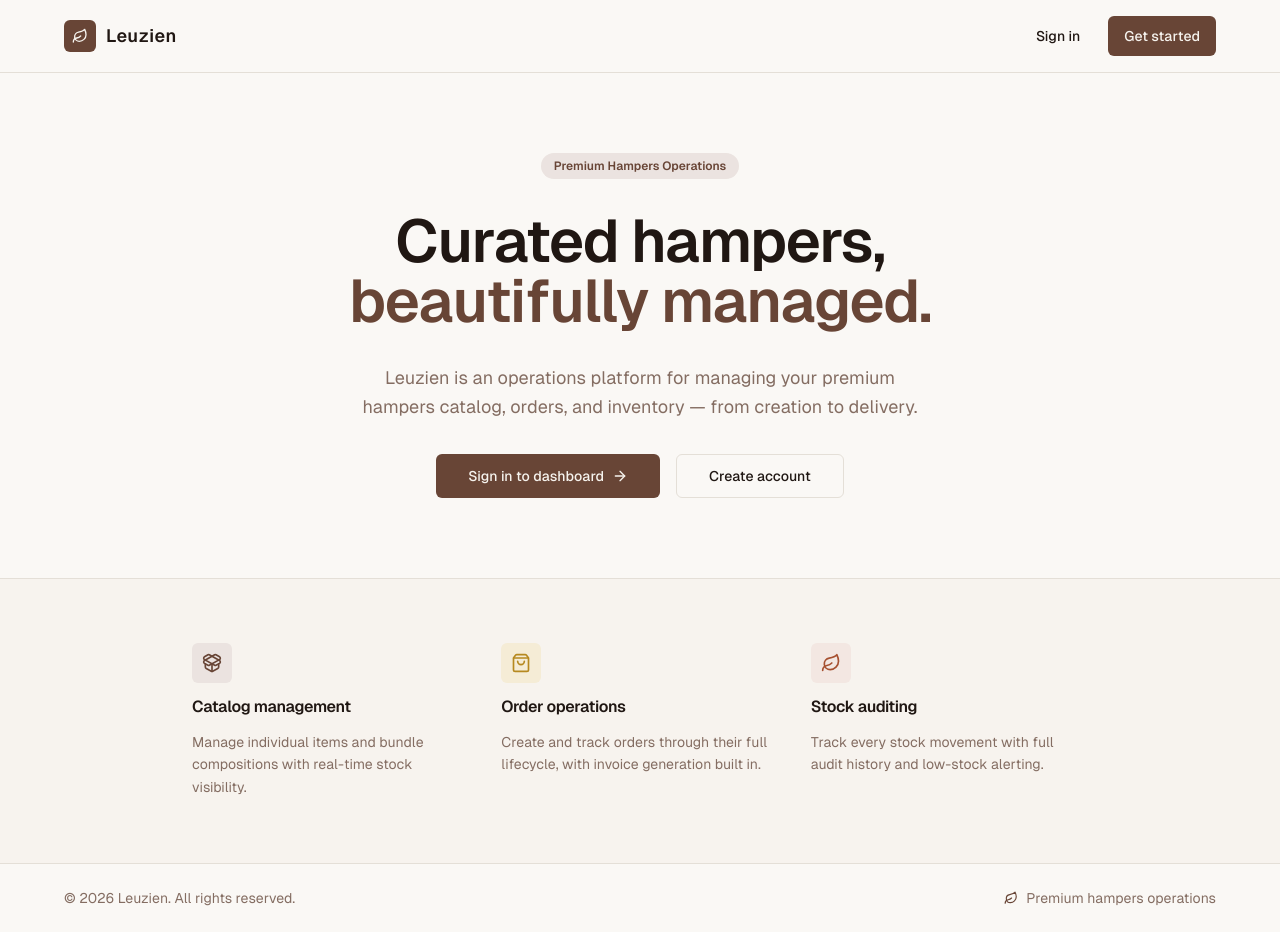
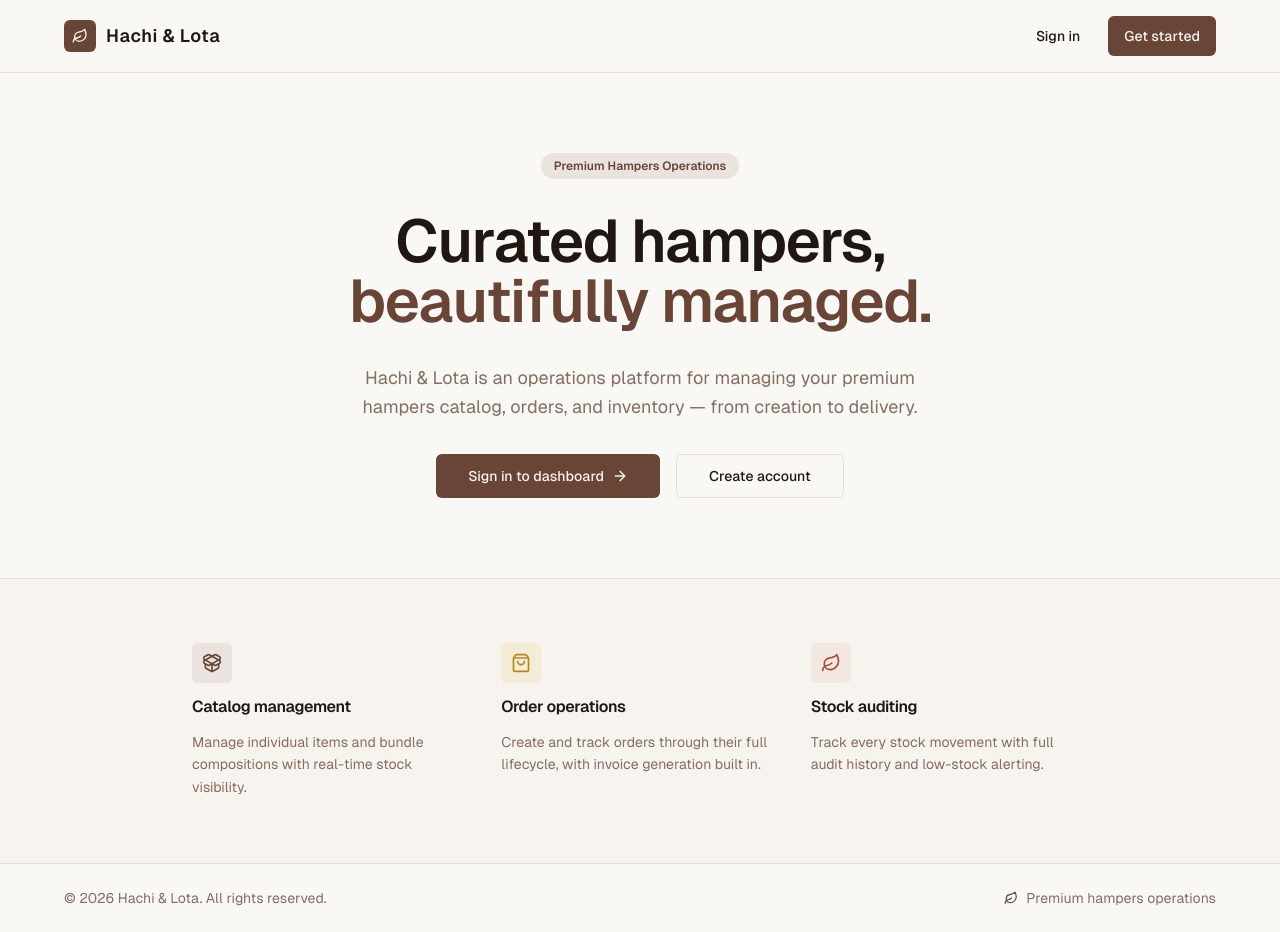
Before and after one commit to AldoGabriel20/espanella, a Next.js app: page / in a window 1280 px wide. Built offline with nearby package versions, Linux system fonts and the light colour scheme.

Commit message:
feat: update application name to use APP_NAME constant across components

```diff
--- a/src/app/(auth)/layout.tsx
+++ b/src/app/(auth)/layout.tsx
@@ -3,6 +3,7 @@ import Link from "next/link";
 import { Leaf } from "lucide-react";
 import { redirect } from "next/navigation";
 import { getSession } from "@/lib/auth/session";
+import { APP_NAME } from "@/lib/utils/app-config";
 
 export default async function AuthLayout({
   children,
@@ -31,7 +32,7 @@ export default async function AuthLayout({
             <Leaf className="h-4.5 w-4.5 text-gold" />
           </div>
           <span className="font-display font-semibold text-xl tracking-wide">
-            Leuzien
+            {APP_NAME}
           </span>
         </Link>
 
@@ -50,7 +51,7 @@ export default async function AuthLayout({
 
         <div className="relative z-10">
           <p className="text-xs text-forest-foreground/40">
-            © {new Date().getFullYear()} Leuzien
+            © {new Date().getFullYear()} {APP_NAME}
           </p>
         </div>
       </div>
@@ -63,7 +64,7 @@ export default async function AuthLayout({
               <Leaf className="h-4 w-4" />
             </div>
             <span className="font-display font-semibold text-lg tracking-wide">
-              Leuzien
+              {APP_NAME}
             </span>
           </Link>
         </div>
--- a/src/app/(auth)/login/page.tsx
+++ b/src/app/(auth)/login/page.tsx
@@ -1,6 +1,7 @@
 import type { Metadata } from "next";
 import { Suspense } from "react";
 import { LoginForm } from "@/components/auth/LoginForm";
+import { APP_NAME } from "@/lib/utils/app-config";
 
 export const metadata: Metadata = {
   title: "Sign In",
@@ -14,7 +15,7 @@ export default function LoginPage() {
           Welcome back
         </h1>
         <p className="text-sm text-muted-foreground">
-          Sign in to your Leuzien account
+          Sign in to your {APP_NAME} account
         </p>
       </div>
 
--- a/src/app/(auth)/reset-password/page.tsx
+++ b/src/app/(auth)/reset-password/page.tsx
@@ -2,6 +2,7 @@ import type { Metadata } from "next";
 import Link from "next/link";
 import { Suspense } from "react";
 import { ResetPasswordForm } from "@/components/auth/ResetPasswordForm";
+import { APP_NAME } from "@/lib/utils/app-config";
 
 export const metadata: Metadata = {
   title: "Reset Password",
@@ -15,7 +16,7 @@ export default function ResetPasswordPage() {
           Set a New Password
         </h1>
         <p className="text-sm text-muted-foreground">
-          Enter a new password for your Leuzien account.
+          Enter a new password for your {APP_NAME} account.
         </p>
       </div>
 
--- a/src/app/(dashboard)/admin/page.tsx
+++ b/src/app/(dashboard)/admin/page.tsx
@@ -2,6 +2,7 @@ import type { Metadata } from "next";
 import { PageHeader } from "@/components/ui/page-header";
 import { Card, CardContent, CardHeader, CardTitle } from "@/components/ui/card";
 import { Boxes, PackageOpen, ShoppingBag, BarChart3, ClipboardList, Wallet, Building2 } from "lucide-react";
+import { APP_NAME } from "@/lib/utils/app-config";
 
 export const metadata: Metadata = {
   title: "Admin",
@@ -57,7 +58,7 @@ export default function AdminPage() {
     <div className="space-y-8">
       <PageHeader
         title="Admin"
-        description="Operations workspace for managing the Leuzien catalog and orders."
+        description={`Operations workspace for managing the ${APP_NAME} catalog and orders.`}
       />
 
       <div className="grid gap-4 sm:grid-cols-2 lg:grid-cols-4">
--- a/src/app/layout.tsx
+++ b/src/app/layout.tsx
@@ -2,6 +2,7 @@ import type { Metadata } from "next";
 import localFont from "next/font/local";
 import "./globals.css";
 import { QueryProvider } from "@/components/providers/QueryProvider";
+import { APP_NAME } from "@/lib/utils/app-config";
 
 const geistSans = localFont({
   src: "./fonts/GeistVF.woff",
@@ -16,8 +17,8 @@ const geistMono = localFont({
 
 export const metadata: Metadata = {
   title: {
-    default: "Leuzien",
-    template: "%s | Leuzien",
+    default: APP_NAME,
+    template: `%s | ${APP_NAME}`,
   },
   description: "Premium hampers catalog and order management",
 };
--- a/src/app/page.tsx
+++ b/src/app/page.tsx
@@ -2,6 +2,7 @@ import Link from "next/link";
 import { ArrowRight, Leaf, PackageOpen, ShoppingBag } from "lucide-react";
 import { Button } from "@/components/ui/button";
 import { Badge } from "@/components/ui/badge";
+import { APP_NAME } from "@/lib/utils/app-config";
 
 export default function MarketingHomePage() {
   return (
@@ -14,7 +15,7 @@ export default function MarketingHomePage() {
               <Leaf className="h-4 w-4" />
             </div>
             <span className="font-display font-semibold text-foreground text-lg tracking-wide">
-              Leuzien
+              {APP_NAME}
             </span>
           </div>
           <div className="flex items-center gap-3">
@@ -42,7 +43,7 @@ export default function MarketingHomePage() {
           </h1>
 
           <p className="text-lg text-muted-foreground max-w-xl mx-auto text-balance leading-relaxed">
-            Leuzien is an operations platform for managing your premium hampers
+            {APP_NAME} is an operations platform for managing your premium hampers
             catalog, orders, and inventory — from creation to delivery.
           </p>
 
@@ -106,7 +107,7 @@ export default function MarketingHomePage() {
       <footer className="border-t border-border px-6 py-6">
         <div className="mx-auto max-w-6xl flex items-center justify-between text-sm text-muted-foreground">
           <span>
-            © {new Date().getFullYear()} Leuzien. All rights reserved.
+            © {new Date().getFullYear()} {APP_NAME}. All rights reserved.
           </span>
           <div className="flex items-center gap-2">
             <Leaf className="h-3.5 w-3.5 text-forest" />
--- a/src/components/admin/AdminCompanyClient.tsx
+++ b/src/components/admin/AdminCompanyClient.tsx
@@ -3,6 +3,7 @@
 import { useState, useEffect, useRef } from "react";
 import { Trash2, AlertCircle, Check, Upload, Loader2 } from "lucide-react";
 import { Button } from "@/components/ui/button";
+import { APP_NAME } from "@/lib/utils/app-config";
 import { Input } from "@/components/ui/input";
 import { Textarea } from "@/components/ui/textarea";
 import {
@@ -173,7 +174,7 @@ export default function AdminCompanyClient() {
         <CardContent>
           <HeroBanner
             images={form.heroImages}
-            companyName={form.companyName || "Leuzien"}
+            companyName={form.companyName || APP_NAME}
             tagline={form.tagline || "Hampers & Gifts, Made with Love"}
             interval={0}
           />
--- a/src/components/layout/Footer.tsx
+++ b/src/components/layout/Footer.tsx
@@ -3,11 +3,12 @@
 import Link from "next/link";
 import { Instagram, MessageCircle, ShoppingBag, Mail, Phone, MapPin, Leaf } from "lucide-react";
 import { useCompanyProfile } from "@/hooks/useCompanyProfile";
+import { APP_NAME } from "@/lib/utils/app-config";
 
 export function Footer() {
   const { data: profile } = useCompanyProfile();
 
-  const companyName = profile?.companyName ?? "Leuzien";
+  const companyName = profile?.companyName ?? APP_NAME;
   const tagline = profile?.tagline ?? "Hampers & Gifts, Made with Love";
 
   return (
--- a/src/components/layout/MobileNav.tsx
+++ b/src/components/layout/MobileNav.tsx
@@ -3,6 +3,7 @@
 import * as React from "react";
 import Link from "next/link";
 import { usePathname } from "next/navigation";
+import { APP_NAME } from "@/lib/utils/app-config";
 import {
   Menu,
   X,
@@ -114,7 +115,7 @@ export function MobileNav({ role = "user" }: MobileNavProps) {
               <Leaf className="h-3.5 w-3.5 text-gold" />
             </div>
             <span className="font-display font-semibold text-sidebar-foreground">
-              Leuzien
+              {APP_NAME}
             </span>
           </div>
           <Button
--- /dev/null
+++ b/src/lib/utils/app-config.ts
@@ -0,0 +1,5 @@
+/**
+ * Application-level config resolved from environment variables.
+ * NEXT_PUBLIC_APP_NAME is available in both server and client components.
+ */
+export const APP_NAME = process.env.NEXT_PUBLIC_APP_NAME ?? "Hachi & Lota";
```
Also changed, not shown: 1 other file (tests, documents, lock files or other folders).
